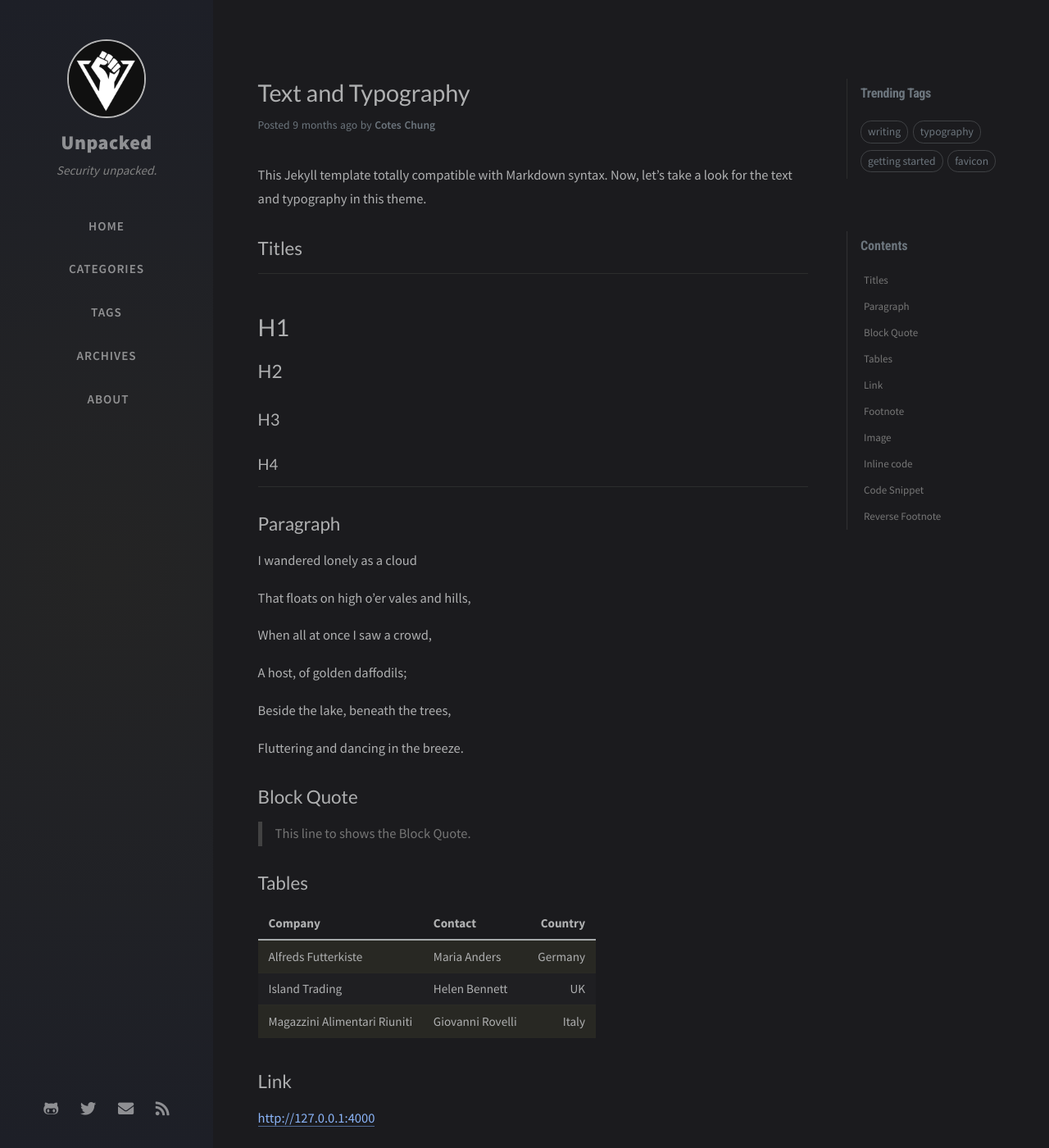
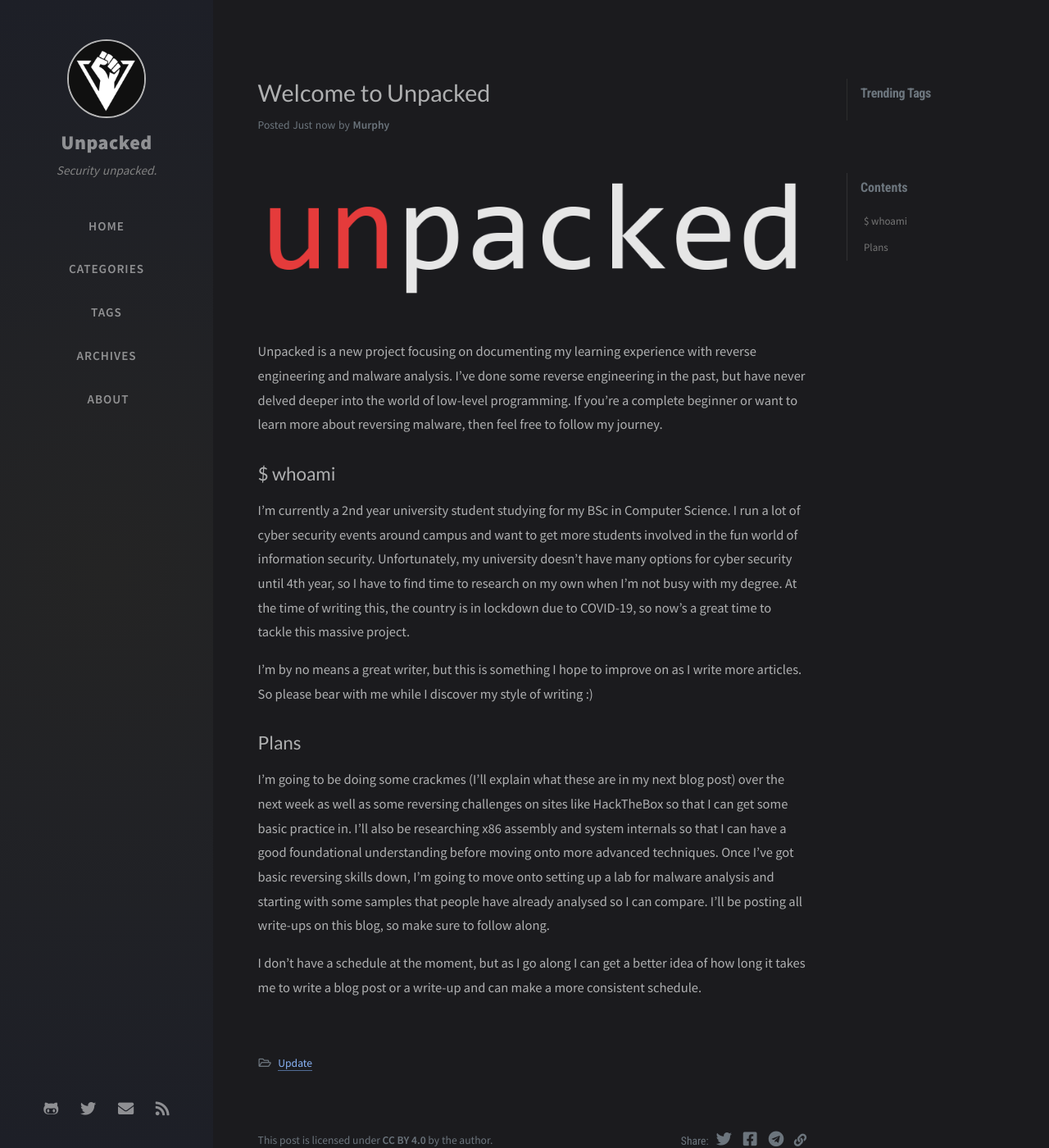
Before and after one commit to fork-bombed/fork-bombed.github.io, a Jekyll site: the page built from _posts/2019-08-08-text-and-typography.md, in a window 1280 px wide and 1400 px high. Shown: the whole window at 82% size. Built offline with Jekyll 4.4.1, drawn with Linux system fonts in a browser that asks for light colours; nearby versions of some CDN libraries; comment, search, counter and statistics services are not loaded; some of the changed text lies outside the part shown.

Commit message:
Removed default posts

````diff
--- a/_config.yml
+++ b/_config.yml
@@ -25,7 +25,7 @@ author: Murphy                  # change to your full name
 avatar: /assets/img/sample/avatar.jpg   # support internet resources
 
 github:
-  username: github_username             # change to your github username
+  username: fork-bombed             # change to your github username
 
 twitter:
   username: twitter_username            # change to your twitter username
@@ -36,7 +36,7 @@ social:
   links:
     # The first element serves as the copyright owner's link
     - https://twitter.com/username      # change to your twitter homepage
-    - https://github.com/username       # change to your github homepage
+    - https://github.com/fork-bombed       # change to your github homepage
     # Uncomment below to add more social links
     # - https://www.facebook.com/username
     # - https://www.linkedin.com/in/username
--- a/_posts/2019-08-08-text-and-typography.md
+++ b/_posts/2019-08-08-text-and-typography.md
@@ -1,158 +1,21 @@
 ---
-title: Text and Typography
-author: Cotes Chung
-date: 2019-08-08 11:33:00 +0800
-categories: [Blogging, Demo]
-tags: [typography]
+title: Welcome to Unpacked
+author: Murphy
+date: 2020-05-07 23:00:00 +0000
+categories: [Update]
+tags: []
 ---
 
-This Jekyll template totally compatible with Markdown syntax. Now, let's take a look for the text and typography in this theme.
+![Unpacked Logo]({{ "/assets/img/unpacked.png" | relative_url }})
 
-## Titles
+Unpacked is a new project focusing on documenting my learning experience with reverse engineering and malware analysis. I've done some reverse engineering in the past, but have never delved deeper into the world of low-level programming. If you're a complete beginner or want to learn more about reversing malware, then feel free to follow my journey.
 
-***
-# H1
+## $ whoami
+I'm currently a 2nd year university student studying for my BSc in Computer Science. I run a lot of cyber security events around campus and want to get more students involved in the fun world of information security. Unfortunately, my university doesn't have many options for cyber security until 4th year, so I have to find time to research on my own when I'm not busy with my degree. At the time of writing this, the country is in lockdown due to COVID-19, so now's a great time to tackle this massive project.
 
-<h2 data-toc-skip>H2</h2>
+I'm by no means a great writer, but this is something I hope to improve on as I write more articles. So please bear with me while I discover my style of writing :)
 
-<h3 data-toc-skip>H3</h3>
+## Plans
+I'm going to be doing some crackmes (I'll explain what these are in my next blog post) over the next week as well as some reversing challenges on sites like HackTheBox so that I can get some basic practice in. I'll also be researching x86 assembly and system internals so that I can have a good foundational understanding before moving onto more advanced techniques. Once I've got basic reversing skills down, I'm going to move onto setting up a lab for malware analysis and starting with some samples that people have already analysed so I can compare. I'll be posting all write-ups on this blog, so make sure to follow along.
 
-#### H4
-
-***
-
-## Paragraph
-
-I wandered lonely as a cloud
-
-That floats on high o'er vales and hills,
-
-When all at once I saw a crowd,
-
-A host, of golden daffodils;
-
-Beside the lake, beneath the trees,
-
-Fluttering and dancing in the breeze.
-
-## Block Quote
-
-> This line to shows the Block Quote.
-
-## Tables
-
-|Company|Contact|Country|
-|:---|:--|---:|
-|Alfreds Futterkiste | Maria Anders | Germany
-|Island Trading | Helen Bennett | UK
-|Magazzini Alimentari Riuniti | Giovanni Rovelli | Italy
-
-## Link
-
-[http://127.0.0.1:4000](http://127.0.0.1:4000)
-
-
-## Footnote
-
-Click the hook will locate the footnote[^footnote].
-
-
-## Image
-
-![Desktop View]({{ "/assets/img/sample/mockup.png" | relative_url }})
-
-
-## Inline code
-
-This is an example of `Inline Code`.
-
-
-## Code Snippet
-
-### Common
-
-```
-This is a common code snippet, without syntax highlight and line number.
-```
-
-### Specific Languages
-
-#### Console
-
-```console
-$ date
-Sun Nov  3 15:11:12 CST 2019
-```
-
-
-#### Terminal
-
-```terminal
-$ env |grep SHELL
-SHELL=/usr/local/bin/bash
-PYENV_SHELL=bash
-```
-
-#### Ruby
-
-```ruby
-def sum_eq_n?(arr, n)
-  return true if arr.empty? && n == 0
-  arr.product(arr).reject { |a,b| a == b }.any? { |a,b| a + b == n }
-end
-```
-
-#### Shell
-
-```shell
-if [ $? -ne 0 ]; then
-    echo "The command was not successful.";
-    #do the needful / exit
-fi;
-```
-
-#### Liquid
-
-{% raw %}
-```liquid
-{% if product.title contains 'Pack' %}
-  This product's title contains the word Pack.
-{% endif %}
-```
-{% endraw %}
-
-#### HTML
-
-```html
-<div class="sidenav">
-  <a href="#contact">Contact</a>
-  <button class="dropdown-btn">Dropdown
-    <i class="fa fa-caret-down"></i>
-  </button>
-  <div class="dropdown-container">
-    <a href="#">Link 1</a>
-    <a href="#">Link 2</a>
-    <a href="#">Link 3</a>
-  </div>
-  <a href="#contact">Search</a>
-</div>
-```
-
-**Horizontal Scrolling**
-
-```html
-<div class="panel-group">
-  <div class="panel panel-default">
-    <div class="panel-heading" id="{{ category_name }}">
-      <i class="far fa-folder"></i>
-      <p>This is a very long long long long long long long long long long long long long long long long long long long long long line.</p>
-      </a>
-    </div>
-  </div>
-</div>
-```
-
-
-## Reverse Footnote
-
-[^footnote]: The footnote source.
+I don't have a schedule at the moment, but as I go along I can get a better idea of how long it takes me to write a blog post or a write-up and can make a more consistent schedule.
--- a/_posts/2019-08-08-write-a-new-post.md
+++ /dev/null
@@ -1,152 +0,0 @@
----
-title: Writing a New Post
-author: Cotes Chung
-date: 2019-08-08 14:10:00 +0800
-categories: [Blogging, Tutorial]
-tags: [writing]
----
-
-## Naming and Path
-
-Create a new file named with the format `YYYY-MM-DD-title.md` then put it into `_post` of the root directory.
-
-## Front Matter
-
-Basically, you need to fill the [Front Matter](https://jekyllrb.com/docs/front-matter/) as below at the top of the post:
-
-```yaml
----
-title: TITLE
-date: YYYY-MM-DD HH:MM:SS +/-TTTT
-categories: [TOP_CATEGORIE, SUB_CATEGORIE]
-tags: [TAG]     # TAG names should always be lowercase
----
-```
-
-> **Note**: The posts' ***layout*** has been set to `post` by default, so there is no need to add the variable ***layout*** in Front Matter block.
-
-### Timezone of date
-
-In order to accurately record the release date of a post, you should not only setup the `timezone` of `_config.yml` but also provide the the post's timezone in field `date` of its Front Matter block. Format: `+/-TTTT`, e.g. `+0800`.
-
-### Categories and Tags
-
-The `categories` of each post is designed to contain up to two elements, and the number of elements in `tags` can be zero to infinity.
-
-The list of posts belonging to the same category/tag is recorded on a separate page. The number of such *category*/*tag* type pages is equal to the number of `categories`/`tags` for all posts, they must match perfectly.
-
-let's say there is a post with front matter:
-```yaml
-categories: [Animal, Insect]
-tags: bee
-```
-
-then we should have two *category* type pages placed in folder `categories` of root and one *tag* type page placed in folder `tags`  of root:
-
-```terminal
-jekyll-theme-chirpy
-├── categories
-│   ├── animal.html
-│   └── insect.html
-├── tags
-│   └── bee.html
-...
-```
-
-and the content of a *category* type page is
-
-```yaml
----
-layout: category
-title: CATEGORY_NAME        # e.g. Insect
-category: CATEGORY_NAME     # e.g. Insect
----
-```
-
-the content of a *tag* type page is
-
-```yaml
----
-layout: tag
-title: TAG_NAME             # e.g. bee
-tag: TAG_NAME               # e.g. bee
----
-```
-
-With the increasing number of posts, the number of categories and tags will increase several times!  If we still manually create these *category*/*tag* type files, it will obviously be a super time-consuming job, and it is very likely to miss some of them(i.e. when you click on the missing `category` or `tag` link from a post or somewhere, it will complain to you '404'). The good news is that we got a lovely script tool `_scripts/sh/create_pages.sh` to finish the boring task. Basically we will use it via `tools/init.sh` instead of running it separately. Check out its use case [here]({{ "/posts/getting-started/#option-1-built-by-github-pages" | relative_url }}).
-
-## Last modified date
-
-The last modified date of a post is obtained according to its latest git commit date, and all the modified date of the posts should be stored in `_data/updates.yml`. For example:
-
-```yaml
--
-  filename: getting-started             # the post filename without date and extension
-  lastmod: 2020-04-13 00:38:56 +0800    # the post last modified date
--
-  ...
-```
-
-You can choose to create this file manually, but as you may notice, the better approach is to let it be automatically generated by a tool script. And `_scripts/sh/dump_lastmod.py` was born for this! Similar to the another script `_scripts/sh/create_pages.sh` mentioned above, it is also be called from `tools/init.sh`, so it doesn't have to be used separately.
-
-When some posts have been modified since their published date and also the file `_data/updates.yml` was created correctly, a list with the label **Recent Updates** will be displayed in the right panel of the desktop view, which records the five most recently modified articles.
-
-## Table of Contents
-
-By default, the **T**able **o**f **C**ontents (TOC) is displayed on the right panel of the post. If you want to turn it off globally, go to `_config.yml` and set the variable `toc` to `false`. If you want to turn off TOC for specific post, add the following to post's [Front Matter](https://jekyllrb.com/docs/front-matter/):
-
-```yaml
----
-toc: false
----
-```
-
-
-## Comments
-
-Similar to TOC, the [Disqus](https://disqus.com/) comments is loaded by default in each post, and the global switch is defined by variable `comments` in file `_config.yml` . If you want to close the comment for specific post, add the following to the **Front Matter** of the post:
-
-```yaml
----
-comments: false
----
-```
-
-
-## Code Block
-
-Markdown symbols <code class="highlighter-rouge">```</code> can easily create a code block as following examples.
-
-```
-This is a common code snippet, without syntax highlight and line number.
-```
-
-## Specific Language
-
-Using <code class="highlighter-rouge">```Language</code> you will get code snippets with line Numbers and syntax highlight.
-
-> **Note**: The Jekyll style `{% raw %}{%{% endraw %} highlight LANGUAGE {% raw %}%}{% endraw %}` or `{% raw %}{%{% endraw %} highlight LANGUAGE linenos {% raw %}%}{% endraw %}` are not allowed to be used in this theme !
-
-```yaml
-# Yaml code snippet
-items:
-    - part_no:   A4786
-      descrip:   Water Bucket (Filled)
-      price:     1.47
-      quantity:  4
-```
-
-#### Liquid codes
-
-If you want to display the **Liquid** snippet, surround the liquid code with `{% raw %}{%{% endraw %} raw {%raw%}%}{%endraw%}` and `{% raw %}{%{% endraw %} endraw {%raw%}%}{%endraw%}` .
-
-{% raw %}
-```liquid
-{% if product.title contains 'Pack' %}
-  This product's title contains the word Pack.
-{% endif %}
-```
-{% endraw %}
-
-## Learn More
-For more knowledge about Jekyll posts, visit the [Jekyll Docs: Posts](https://jekyllrb.com/docs/posts/).
--- a/_posts/2019-08-09-getting-started.md
+++ /dev/null
@@ -1,203 +0,0 @@
----
-title: Getting Started
-author: Cotes Chung
-date: 2019-08-09 20:55:00 +0800
-categories: [Blogging, Tutorial]
-tags: [getting started]
----
-
-## Prerequisites
-
-Follow the [Jekyll Docs](https://jekyllrb.com/docs/installation/) to complete the installtion of basic environment (`Ruby `, `RubyGems` and `Bundler`).
-
-To improve the writing experience, we need to use some script tools. If your machine is running Debian or macOS, make sure that [GNU coreutils](https://www.gnu.org/software/coreutils/) is installed. Otherwise, install by:
-
-* Debian
-
-```console
-$ sudo apt-get install coreutils
-```
-
-* macOS
-
-```console
-$ brew install coreutils
-```
-
-
-## Jekyll Plugins
-
-[Fork **Chirpy** from GitHub](https://github.com/cotes2020/jekyll-theme-chirpy/fork), then clone your forked repo to local:
-
-```console
-$ git clone git@github.com:USER/jekyll-theme-chirpy.git -b master
-```
-
-and replace the `USER` above to your GitHub username.
-
-The first time you run or build the project on local machine, perform the installation of Jekyll plugins. Go to the root of repo and run:
-
-```terminal
-$ bundle install
-```
-
-`bundle` will automatically install all the dependent Jekyll Plugins that listed in the `Gemfile`.
-
-
-## Directory Structure
-
-The main files and related brief introductions are listed below.
-
-```sh
-jekyll-theme-chirpy/
-├── _data
-├── _includes
-├── _layouts
-├── _posts          # posts stay here
-├── _scripts
-├── .travis.yml     # remove it
-├── .github         # remove this, too
-├── assets
-├── tabs
-│   └── about.md    # the ABOUT page
-├── .gitignore
-├── 404.html
-├── Gemfile
-├── LICENSE
-├── README.md
-├── _config.yml     # configuration file
-├── tools           # script tools
-├── feed.xml
-├── index.html
-├── robots.txt
-└── sitemap.xml
-```
-
-
-As mentioned above, some files or directories should be removed from your repo:
-
-- .travis.yml
-- .github
-
-
-## Configuration
-
-Generally, go to `_config.yml` and configure the variables as needed. Some of them are typical options:
-
-* `url`
-
-    Set to your website url and there should be no slash symbol at the tail. Format: `<protocol>://<domain>`.
-
-
-* `avatar`
-
-    It defines the image file location of avatar. The sample image is `/assets/img/sample/avatar.jpg`, and should be replaced by your own one(a square image). Notice that a huge image file will increase the load time of your site, so keep your avatar image size as samll as possible(may be *<https://tinypng.com/>* will help).
-
-* `timezone`
-
-    To ensure that the posts' release date matches the city you live in, please modify the field `timezone` correctly. A list of all available values can be found on [TimezoneConverter](http://www.timezoneconverter.com/cgi-bin/findzone/findzone) or [Wikipedia](https://en.wikipedia.org/wiki/List_of_tz_database_time_zones).
-
-* `theme_mode`
-
-    There are three options for the theme color scheme:
-
-    - **dual**  - The default color scheme will follow the system settings, but if the system does not support dark mode, or the browser does not support `Media Queries Level 5`, the theme will be displayed as `light` mode by default. Anyway, the bottom left corner of the Sidebar will provide a button for users to switch color schemes.
-
-    - **dark**  - Always show dark mode.
-    - **light** - Always show light mode.
-
-
-##  Run Locally
-
-You may want to preview the site content before publishing, so just run the script tool:
-
-```terminal
-$ bash tools/run.sh
-```
-
-Open a brower and visit <http://localhost:4000>.
-
-Few days later, you may find that the file changes does not refresh in real time by using `run.sh`. Don't worry, the advanced option `-r` (or `--realtime`) will solve this problem, but it requires [**fswatch**](http://emcrisostomo.github.io/fswatch/) to be installed on your machine.
-
-##  Deploying to GitHub Pages
-
-Before the deployment begins, checkout the file `_config.yml` and make sure that the `url` has been configured. What's more, if you prefer the [Project site on GitHub](https://help.github.com/en/github/working-with-github-pages/about-github-pages#types-of-github-pages-sites) and also use the default domain `<username>.github.io`, remember to change the `baseurl` to your project name that starting with a slash. For example, `/project`.
-
-
-### Option 1: Built by GitHub Pages
-
-By deploying the site in this way, you're allowed to push the source code directly to the remote.
-
-> **Note**: If you want to use any third-party Jekyll plugins that not in [this list](https://pages.github.com/versions/), stop reading the current approach and go to [*Option 2: Build locally*](#option-2-build-locally).
-
-**1**. Rename the repository to:
-
-|Site Type | Repo's Name|
-|:---|:---|
-|User or Organization | `<username>.github.io`|
-|Project| Any one except `<username>.github.io`, let's say `project`|
-
-**2**. Commit the changes of the repo first, then run the initialization script:
-
-```console
-$ bash tools/init.sh
-```
-
-> Please note that the *Recent Update* list requires the latest git-log date of posts, thus make sure the changes in `_posts` have been committed before running this command.
-
-it will automatically generates the *Latest Modified Date* and *Categories / Tags* page for the posts and submit a commit. Its output is similar to the following log:
-
-```terminal
-[INFO] Success to update lastmod for 4 post(s).
-[INFO] Succeed! 3 category-pages created.
-[INFO] Succeed! 4 tag-pages created.
-[Automation] Updated the Categories, Tags, Lastmod for post(s).
- 11 files changed, 46 insertions(+), 3 deletions(-)
- ...
-Updated the Categories, Tags, Lastmod for post(s).
-```
-
-
-**3**. Push the changes to `origin/master` then go to GitHub website and enable GitHub Pages service for the repo.
-
-**4**. Check it out:
-
-|Site Type | Site URL |
-|:---|:---|
-|User or Organization | `https://<username>.github.io/`|
-|Project| `https://<username>.github.io/project/`|
-
-
-### Option 2: Build Locally
-
-For security reasons, GitHub Pages runs on `safe` mode, which means the third-party Jekyll plugins or custom scripts won't work. If you want to use any another plugins that not in the [whitelist](https://pages.github.com/versions/), **you have to generate the site locally rather than on GitHub Pages**.
-
-**1**. Browse to GitHub website, create a brand new repo named:
-
-|Site Type | Repo's Name|
-|:---|:---|
-|User or Organization | `<username>.github.io`|
-|Project| Any one except `<username>.github.io`, let's say `project`|
-
-and clone it.
-
-**2**. In the root of the source project, build your site by:
-
-```console
-$ bash tools/build.sh -d /path/to/local/project/
-```
-
-The generated static files will be placed in the root of `/path/to/local/project`. Commit and push the changes to the `master` branch on GitHub.
-
-**3**. Go to GitHub website and enable Pages service for the new repository.
-
-**4**. Visit at:
-
-|Site Type | Site URL |
-|:---|:---|
-|User or Organization | `https://<username>.github.io/`|
-|Project| `https://<username>.github.io/project/`|
-
-### Finishing work
-
-No matter which way you choose to deploy the website on GitHub, please enforce the `HTTPS` for it. See official docs: [Configuring a publishing source for your GitHub Pages site](https://help.github.com/en/github/working-with-github-pages/securing-your-github-pages-site-with-https).
````
Also changed, not shown: _posts/2019-08-11-customize-the-favicon.md (deleted, +0 -27 lines), assets/img/unpacked.png (added).
